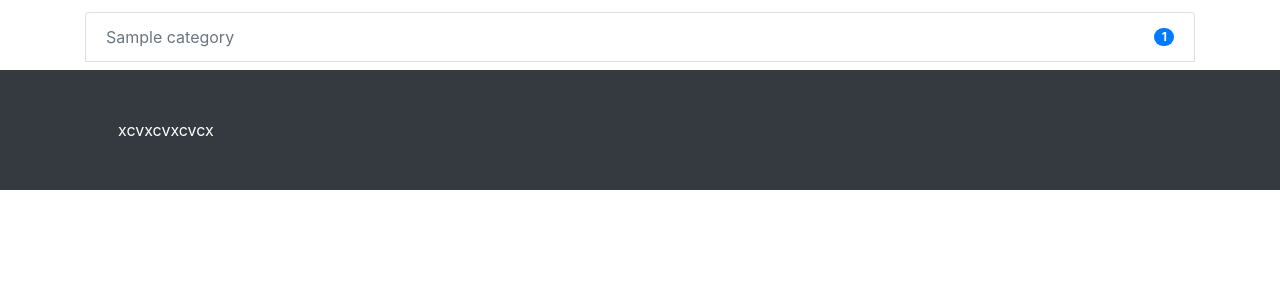
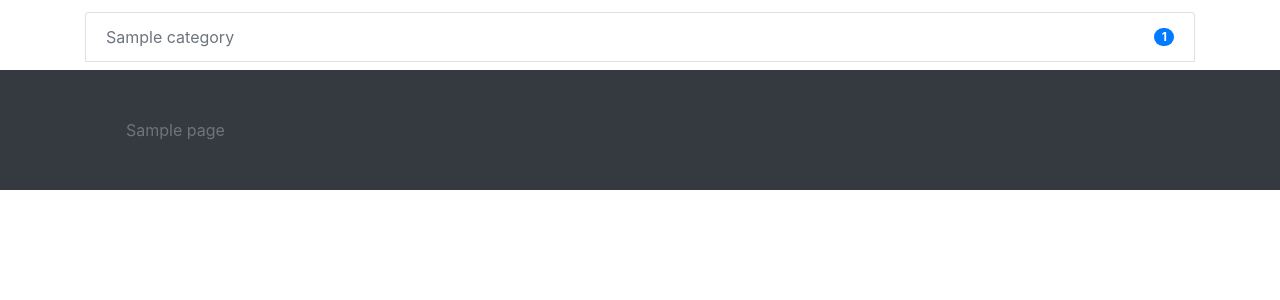
Before and after one commit to szabolaszlogit/alaphang-django, a Django app: page / in a window 1280 px wide. Shown: the part 45-345 px from the top of the page. Run offline with Django 3.2, Linux system fonts and the light colour scheme; tables that the repository leaves empty hold one stand-in row (values such as "Sample post"); some libraries are stand-ins or nearby versions.

Commit message:
Footer links

```diff
--- a/templates/blog/footer.html
+++ b/templates/blog/footer.html
@@ -2,7 +2,13 @@
     <div class="container p-5">
     <div class="row">
         <div class="col">
-xcvxcvxcvcx
+            {% if navbars %}
+            {% for navbar in navbars %}
+            <a class="p-2 text-muted" href="{% url 'blog:page' navbar.slug %}">{{ navbar.page_title }}</a>
+            {% endfor %}
+            {% else %}
+            <p>Nincs ilyen cikk.</p>
+          {% endif %}
 </div>
 </div>
 </div>
```
